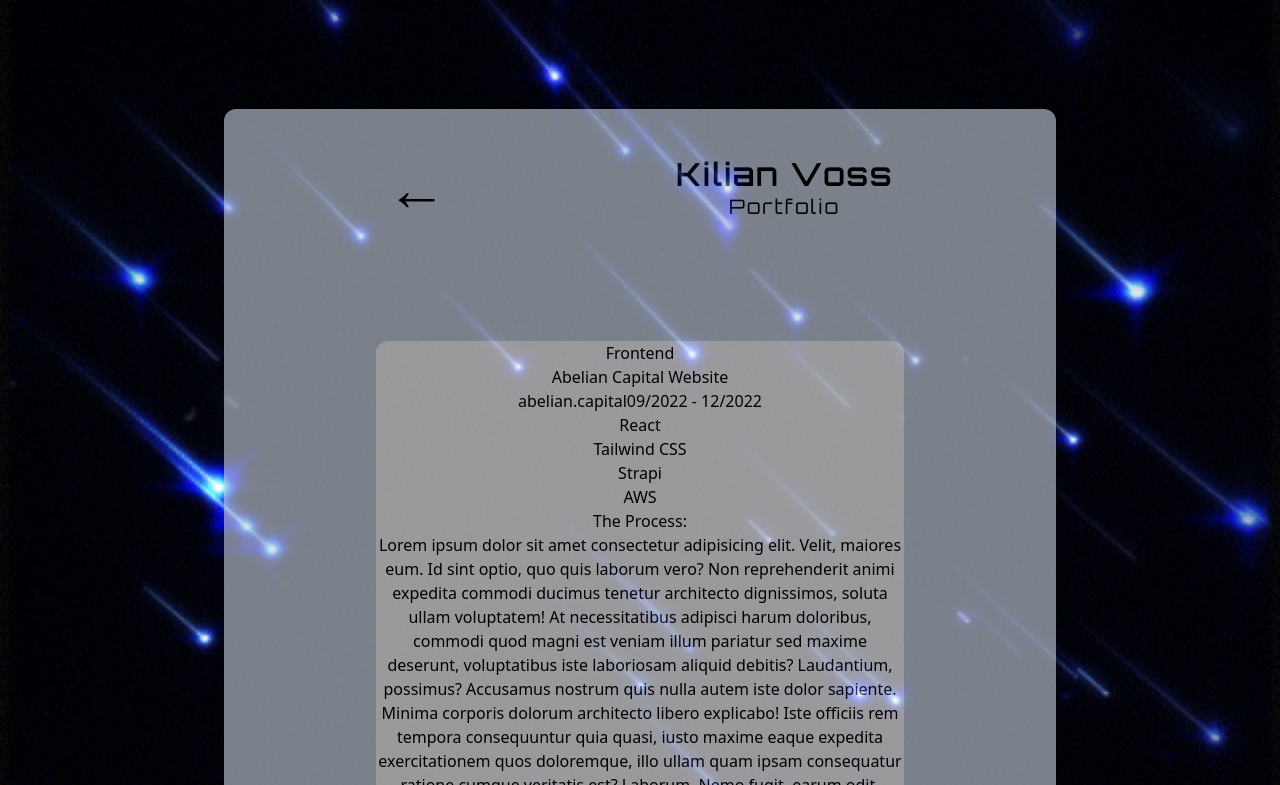
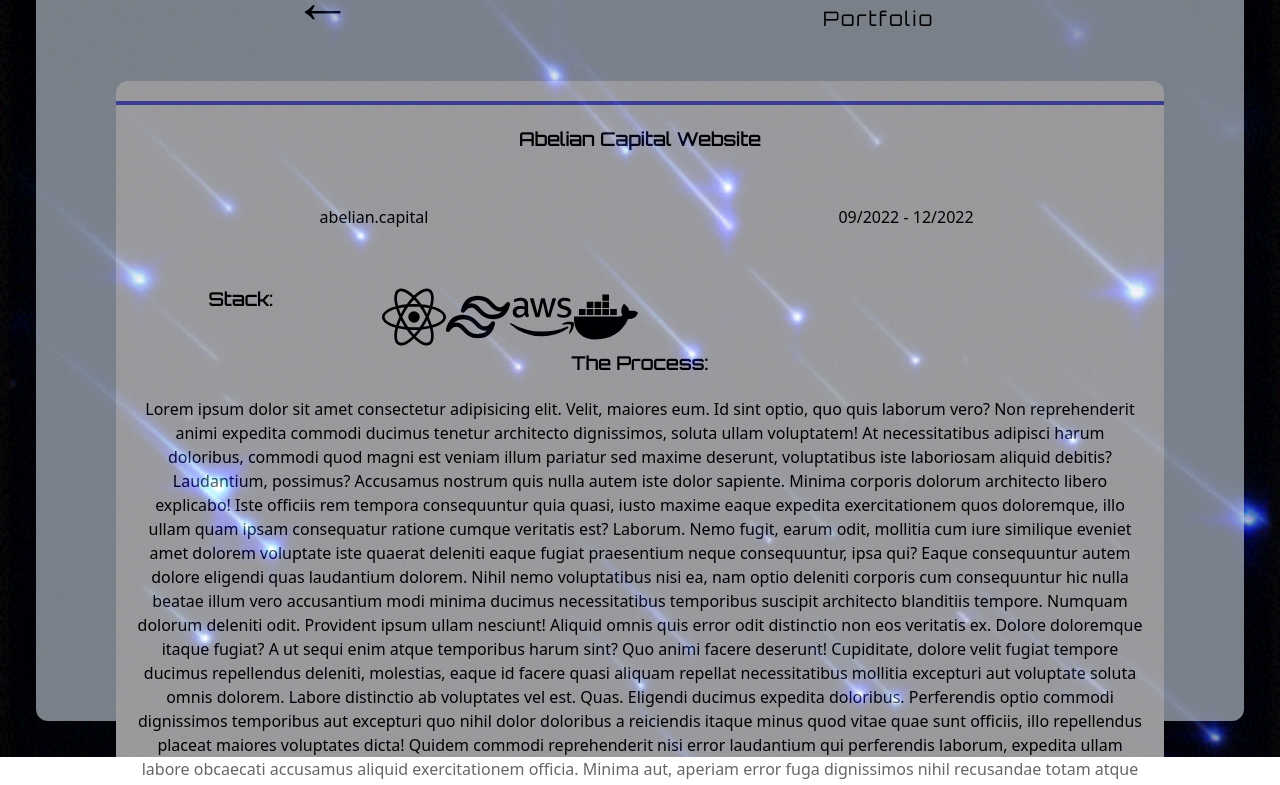
Before and after one commit to kv055/Kilian_Voss_Homepage, a React (Vite) app: page /Portfolio in a window 1280 px wide. Shown: the part 115-900 px from the top of the page. Built offline with nearby package versions, Linux system fonts and the light colour scheme.

Commit message:
import icons and layout chANGES

```diff
--- a/src/sites/PortfolioPage.jsx
+++ b/src/sites/PortfolioPage.jsx
@@ -1,112 +1,154 @@
 import React from "react";
 import Background from "../assets/backgrounds/shooting_stars.gif";
-import "../index.css"
-import Header from "../components/navbar_header"
+import "../index.css";
+import Header from "../components/navbar_header";
 
+import AWSIcon from "../assets/icons/AWS_icon.svg";
+import AWSS3Icon from "../assets/icons/AWS_S3_icon.svg";
+import CSSIcon from "../assets/icons/CSS_icon.svg";
+import DockerIcon from "../assets/icons/Docker_icon.svg";
+import FlaskIcon from "../assets/icons/Flask_icon.svg";
+import GitIcon from "../assets/icons/Git_icon.svg";
+import GithubIcon from "../assets/icons/Github_icon.svg";
+import HtmlIcon from "../assets/icons/Html_icon.svg";
+import JavascriptIcon from "../assets/icons/Javascript_icon.svg";
+import LinuxIcon from "../assets/icons/Linux_icon.svg";
+import MysqlIcon from "../assets/icons/Mysql_icon.svg";
+import NextJSIcon from "../assets/icons/NextJS_icon.svg";
+import NodeJSIcon from "../assets/icons/NodeJS_icon.svg";
+import PythonIcon from "../assets/icons/Python_icon.svg";
+import ReactIcon from "../assets/icons/React_icon.svg";
+import TailwindIcon from "../assets/icons/Tailwind_icon.svg";
+import TypescriptIcon from "../assets/icons/Typescript_icon.svg";
 export default function Portfolio_Page() {
   return (
     <>
       {/* Layer 1: background gif */}
       <div
-        className="bg-no-repeat min-h-screen p-5 sm:p-10 xl:p-28"
+        className="flex bg-no-repeat min-h-screen p-1 justify-center"
         style={{
           backgroundImage: `url(${Background})`,
           backgroundSize: "cover",
         }}
       >
         {/* Layer 2: the white transparent board with rounded corners */}
-        <div className="m-5 md:m-10 xl:m-28 bg-slate-300 max-h-screen rounded-xl opacity-60 justify-center">
+        <div className="m-2 md:m-8 bg-slate-300 h-screen max-w-screen-xl rounded-xl opacity-60 justify-center text-center p-2 xl:p-10">
           {/* Layer 3: */}
-          <div className="flex p-10 flex-col text-center">
-            <Header PageName="Portfolio"/>
-            <div className="m-5 md:m-10 xl:m-28 bg-white max-h-screen rounded-xl justify-center">
-              <h3>Frontend</h3>
-              <h3>Abelian Capital Website</h3>
-              <a href="https://abelianwebpagehosting.s3-website-us-east-1.amazonaws.com/">
+          <div className="flex flex-col text-center">
+            <Header PageName="Portfolio" />
+            <div className="m-5 md:m-10 bg-white h-screen rounded-xl overflow-auto">
+              <div className="border-y-4 border-indigo-500 py-5 my-5">
+                <div className="grid grid-cols-4 gap-4 grid-rows-3 ">
+                  <h3 className="Orbitron font-bold text-lg tracking-wide col-span-4">
+                    Abelian Capital Website
+                  </h3>
+                  <a
+                    href="https://abelianwebpagehosting.s3-website-us-east-1.amazonaws.com/"
+                    className="col-span-2"
+                  >
                     abelian.capital
                   </a>
-              <time dateTime="2022--09-02">09/2022 - 12/2022</time>
-              <ul>
-                <li>React</li>
-                <li>Tailwind CSS</li>
-                <li>Strapi</li>
-                <li>AWS</li>
-              </ul>
-              <h4>The Process:</h4>
-              <p className="scrollable-content">
-                Lorem ipsum dolor sit amet consectetur adipisicing elit. Velit,
-                maiores eum. Id sint optio, quo quis laborum vero? Non
-                reprehenderit animi expedita commodi ducimus tenetur architecto
-                dignissimos, soluta ullam voluptatem! At necessitatibus adipisci
-                harum doloribus, commodi quod magni est veniam illum pariatur
-                sed maxime deserunt, voluptatibus iste laboriosam aliquid
-                debitis? Laudantium, possimus? Accusamus nostrum quis nulla
-                autem iste dolor sapiente. Minima corporis dolorum architecto
-                libero explicabo! Iste officiis rem tempora consequuntur quia
-                quasi, iusto maxime eaque expedita exercitationem quos
-                doloremque, illo ullam quam ipsam consequatur ratione cumque
-                veritatis est? Laborum. Nemo fugit, earum odit, mollitia cum
-                iure similique eveniet amet dolorem voluptate iste quaerat
-                deleniti eaque fugiat praesentium neque consequuntur, ipsa qui?
-                Eaque consequuntur autem dolore eligendi quas laudantium
-                dolorem. Nihil nemo voluptatibus nisi ea, nam optio deleniti
-                corporis cum consequuntur hic nulla beatae illum vero
-                accusantium modi minima ducimus necessitatibus temporibus
-                suscipit architecto blanditiis tempore. Numquam dolorum deleniti
-                odit. Provident ipsum ullam nesciunt! Aliquid omnis quis error
-                odit distinctio non eos veritatis ex. Dolore doloremque itaque
-                fugiat? A ut sequi enim atque temporibus harum sint? Quo animi
-                facere deserunt! Cupiditate, dolore velit fugiat tempore ducimus
-                repellendus deleniti, molestias, eaque id facere quasi aliquam
-                repellat necessitatibus mollitia excepturi aut voluptate soluta
-                omnis dolorem. Labore distinctio ab voluptates vel est. Quas.
+                  <time dateTime="2022--09-02" className="col-span-2">
+                    09/2022 - 12/2022
+                  </time>
+                  <h4 className="Orbitron text-lg tracking-wide font-bold col-span-1">
+                    Stack:{" "}
+                  </h4>
+                  <div className="flex flex-row col-span-3">
+                    <img src={ReactIcon} alt="ReactJS" className=" w-16 h-16" />
+                    <img
+                      src={TailwindIcon}
+                      alt="Tailwind"
+                      className=" w-16 h-16"
+                    />
+                    <img src={AWSIcon} alt="Tailwind" className=" w-16 h-16" />
+                    <img
+                      src={DockerIcon}
+                      alt="Tailwind"
+                      className=" w-16 h-16"
+                    />
+                  </div>
+                </div>
+                <h4 className="Orbitron text-lg tracking-wide font-bold">
+                  The Process:
+                </h4>
+                <p className="p-5">
+                  Lorem ipsum dolor sit amet consectetur adipisicing elit.
+                  Velit, maiores eum. Id sint optio, quo quis laborum vero? Non
+                  reprehenderit animi expedita commodi ducimus tenetur
+                  architecto dignissimos, soluta ullam voluptatem! At
+                  necessitatibus adipisci harum doloribus, commodi quod magni
+                  est veniam illum pariatur sed maxime deserunt, voluptatibus
+                  iste laboriosam aliquid debitis? Laudantium, possimus?
+                  Accusamus nostrum quis nulla autem iste dolor sapiente. Minima
+                  corporis dolorum architecto libero explicabo! Iste officiis
+                  rem tempora consequuntur quia quasi, iusto maxime eaque
+                  expedita exercitationem quos doloremque, illo ullam quam ipsam
+                  consequatur ratione cumque veritatis est? Laborum. Nemo fugit,
+                  earum odit, mollitia cum iure similique eveniet amet dolorem
+                  voluptate iste quaerat deleniti eaque fugiat praesentium neque
+                  consequuntur, ipsa qui? Eaque consequuntur autem dolore
+                  eligendi quas laudantium dolorem. Nihil nemo voluptatibus nisi
+                  ea, nam optio deleniti corporis cum consequuntur hic nulla
+                  beatae illum vero accusantium modi minima ducimus
+                  necessitatibus temporibus suscipit architecto blanditiis
+                  tempore. Numquam dolorum deleniti odit. Provident ipsum ullam
+                  nesciunt! Aliquid omnis quis error odit distinctio non eos
+                  veritatis ex. Dolore doloremque itaque fugiat? A ut sequi enim
+                  atque temporibus harum sint? Quo animi facere deserunt!
+                  Cupiditate, dolore velit fugiat tempore ducimus repellendus
+                  deleniti, molestias, eaque id facere quasi aliquam repellat
+                  necessitatibus mollitia excepturi aut voluptate soluta omnis
+                  dolorem. Labore distinctio ab voluptates vel est. Quas.
                   Eligendi ducimus expedita doloribus. Perferendis optio commodi
-                dignissimos temporibus aut excepturi quo nihil dolor doloribus a
-                reiciendis itaque minus quod vitae quae sunt officiis, illo
+                  dignissimos temporibus aut excepturi quo nihil dolor doloribus
+                  a reiciendis itaque minus quod vitae quae sunt officiis, illo
                   repellendus placeat maiores voluptates dicta! Quidem commodi
                   reprehenderit nisi error laudantium qui perferendis laborum,
-                expedita ullam labore obcaecati accusamus aliquid exercitationem
-                officia. Minima aut, aperiam error fuga dignissimos nihil
-                recusandae totam atque repellendus alias nobis. Laudantium saepe
-                maxime rerum quia odio veritatis doloribus reprehenderit autem
-                ducimus! Voluptatum nisi perspiciatis et veritatis deserunt
-                aspernatur autem, ipsam porro cum nostrum repudiandae ullam
-                voluptas sunt atque sit eius. Minus voluptatum explicabo
-                suscipit reiciendis quod commodi dignissimos ea porro, eos rerum
-                quam consectetur repudiandae inventore magnam itaque vitae ipsam
-                cumque eligendi hic, sint dicta labore! Nemo ad ea atque. Ea
-                ipsa officia est quia ab porro, iste minima voluptate numquam
+                  expedita ullam labore obcaecati accusamus aliquid
+                  exercitationem officia. Minima aut, aperiam error fuga
+                  dignissimos nihil recusandae totam atque repellendus alias
+                  nobis. Laudantium saepe maxime rerum quia odio veritatis
+                  doloribus reprehenderit autem ducimus! Voluptatum nisi
+                  perspiciatis et veritatis deserunt aspernatur autem, ipsam
+                  porro cum nostrum repudiandae ullam voluptas sunt atque sit
+                  eius. Minus voluptatum explicabo suscipit reiciendis quod
+                  commodi dignissimos ea porro, eos rerum quam consectetur
+                  repudiandae inventore magnam itaque vitae ipsam cumque
+                  eligendi hic, sint dicta labore! Nemo ad ea atque. Ea ipsa
+                  officia est quia ab porro, iste minima voluptate numquam
                   facilis dolore quibusdam, modi dicta recusandae. Dolorum
-                distinctio repudiandae, reiciendis error commodi sunt, voluptas
-                eum praesentium obcaecati, aspernatur laudantium. Odit modi
-                harum corrupti voluptatem ratione iste reiciendis. Repudiandae
-                eius corrupti non blanditiis, obcaecati corporis provident?
-                Provident in deserunt cupiditate autem natus consequuntur eos
-                amet. Incidunt non assumenda iure et! Nam, architecto officia?
-                Dolorum fugit totam dolores voluptatum architecto voluptatem
-                ipsa deleniti, error, quod, nulla sapiente fugiat porro
-                perspiciatis labore libero mollitia cumque neque deserunt ipsam
-                beatae blanditiis laborum. Asperiores. Consequatur repellat
-                delectus esse qui sequi veniam dignissimos quisquam. Natus
-                sapiente vero veritatis rerum similique. Totam laboriosam iste
-                esse possimus doloribus porro eaque delectus vero! Obcaecati
-                quod officia minus nostrum. Laudantium inventore tempora
-                repellendus incidunt, exercitationem ipsa! Magnam sunt a veniam
-                itaque expedita cum modi nesciunt quae voluptatem quasi
-                perspiciatis vel eius, illum beatae commodi ab soluta quia
-                laboriosam! Nam? Esse mollitia deserunt magnam exercitationem
-                enim earum numquam eos debitis! Dignissimos, a eligendi nemo
-                omnis sint aliquid, fuga natus nulla quos iure quod
-                necessitatibus iste odio minus qui dolor nihil. Ipsum qui totam
-                harum eum quos perspiciatis doloribus corporis odio. Aut vitae
-                ad iste odit, minus, quo doloremque est perspiciatis, ex non
-                saepe accusantium assumenda maxime adipisci quidem accusamus
-                amet. Voluptatibus, eos aspernatur voluptate recusandae
-                reprehenderit, dignissimos, ea blanditiis quibusdam dolorum
-                tempore deleniti. Consectetur autem dolor ipsam velit quasi.
-                Recusandae, odio doloremque. Pariatur, ullam. Illum dolore unde
-                quae? Accusamus, facilis! Non maxime id eos consequuntur! Nihil
-                sint deserunt perferendis, voluptate debitis cum! Tenetur earum
+                  distinctio repudiandae, reiciendis error commodi sunt,
+                  voluptas eum praesentium obcaecati, aspernatur laudantium.
+                  Odit modi harum corrupti voluptatem ratione iste reiciendis.
+                  Repudiandae eius corrupti non blanditiis, obcaecati corporis
+                  provident? Provident in deserunt cupiditate autem natus
+                  consequuntur eos amet. Incidunt non assumenda iure et! Nam,
+                  architecto officia? Dolorum fugit totam dolores voluptatum
+                  architecto voluptatem ipsa deleniti, error, quod, nulla
+                  sapiente fugiat porro perspiciatis labore libero mollitia
+                  cumque neque deserunt ipsam beatae blanditiis laborum.
+                  Asperiores. Consequatur repellat delectus esse qui sequi
+                  veniam dignissimos quisquam. Natus sapiente vero veritatis
+                  rerum similique. Totam laboriosam iste esse possimus doloribus
+                  porro eaque delectus vero! Obcaecati quod officia minus
+                  nostrum. Laudantium inventore tempora repellendus incidunt,
+                  exercitationem ipsa! Magnam sunt a veniam itaque expedita cum
+                  modi nesciunt quae voluptatem quasi perspiciatis vel eius,
+                  illum beatae commodi ab soluta quia laboriosam! Nam? Esse
+                  mollitia deserunt magnam exercitationem enim earum numquam eos
+                  debitis! Dignissimos, a eligendi nemo omnis sint aliquid, fuga
+                  natus nulla quos iure quod necessitatibus iste odio minus qui
+                  dolor nihil. Ipsum qui totam harum eum quos perspiciatis
+                  doloribus corporis odio. Aut vitae ad iste odit, minus, quo
+                  doloremque est perspiciatis, ex non saepe accusantium
+                  assumenda maxime adipisci quidem accusamus amet. Voluptatibus,
+                  eos aspernatur voluptate recusandae reprehenderit,
+                  dignissimos, ea blanditiis quibusdam dolorum tempore deleniti.
+                  Consectetur autem dolor ipsam velit quasi. Recusandae, odio
+                  doloremque. Pariatur, ullam. Illum dolore unde quae?
+                  Accusamus, facilis! Non maxime id eos consequuntur! Nihil sint
+                  deserunt perferendis, voluptate debitis cum! Tenetur earum
                   eius distinctio! Quam facere perspiciatis ullam consequatur
                   magnam, nam rerum, nesciunt saepe iste blanditiis ducimus
                   nostrum!
@@ -116,6 +158,7 @@
             </div>
           </div>
         </div>
+      </div>
     </>
   );
 }
```
Lines whose indentation alone changed are shown as unchanged.
